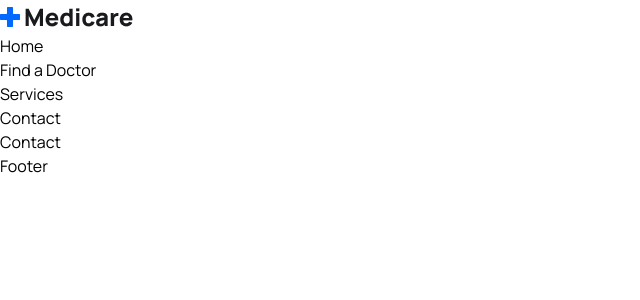
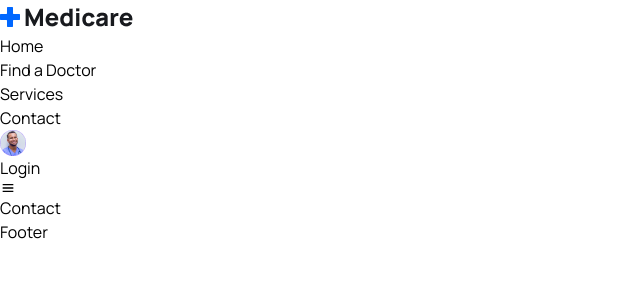
Before and after one commit to farhanshahriyar/dentistApp, a React (Vite) app: page /contact in a window 1280 px wide. Shown: the top 300 px of the page, without its empty margins (0-640 px from the left). Built offline with nearby package versions, Linux system fonts and the light colour scheme.

Commit message:
added headers work

```diff
--- a/src/components/Header/Header.jsx
+++ b/src/components/Header/Header.jsx
@@ -1,6 +1,8 @@
 import { useEffect, useRef } from "react";
 import logo from "../../assets/images/logo.png";
+import userImg from "../../assets/images/avatar-icon.png";
 import { NavLink, Link } from "react-router-dom";
+import { BiMenu } from "react-icons/bi";
 
 const navLinks = [
   {
@@ -41,7 +43,7 @@
                     className={(navClass) =>
                       navClass.isActive
                         ? "text-primaryColor text-[16px] leading-7 font-[600]"
-                        : "text-textColor text-[16px] leading-7 font-[500]"
+                        : "text-textColor text-[16px] leading-7 font-[600]"
                     }
                   >
                     {link.display}
@@ -50,6 +52,26 @@
               ))}
             </ul>
           </div>
+
+          {/* ===== nav right ===== */}
+          <div className="flex items-center gap-4">
+             <div>
+              <Link to="/">
+                <figure className="w-[35px] h-[35px] rounded-full cursor-pointer">
+                  <img src={userImg} className="w-full rounded-full" alt="user"  />
+                </figure>
+              </Link>
+             </div>
+
+             <Link to='/login'>
+              <button className="bg-primaryColor py-2 px-6 text-white font-[600] h-[44px] flex items-center justify-center rounded-[40px]">
+                Login</button>
+             </Link>
+
+             <span className="md:hidden">
+              <BiMenu className="w-6 h-6 cursor-pointer"/>
+              </span>
+          </div>
         </div>
       </div>
     </header>
--- a/src/index.css
+++ b/src/index.css
@@ -25,6 +25,10 @@
    .text__para{
     @apply text-[18px] leading-[30px] font-[400] text-textColor mt-[18px]
    }
+
+   .header {
+    @apply bg-[url('./assets/images/mask.png')] bg-no-repeat bg-center bg-cover w-full h-[100px] leading-[100px];
+   }
 }
 
 /* responsive */
```
